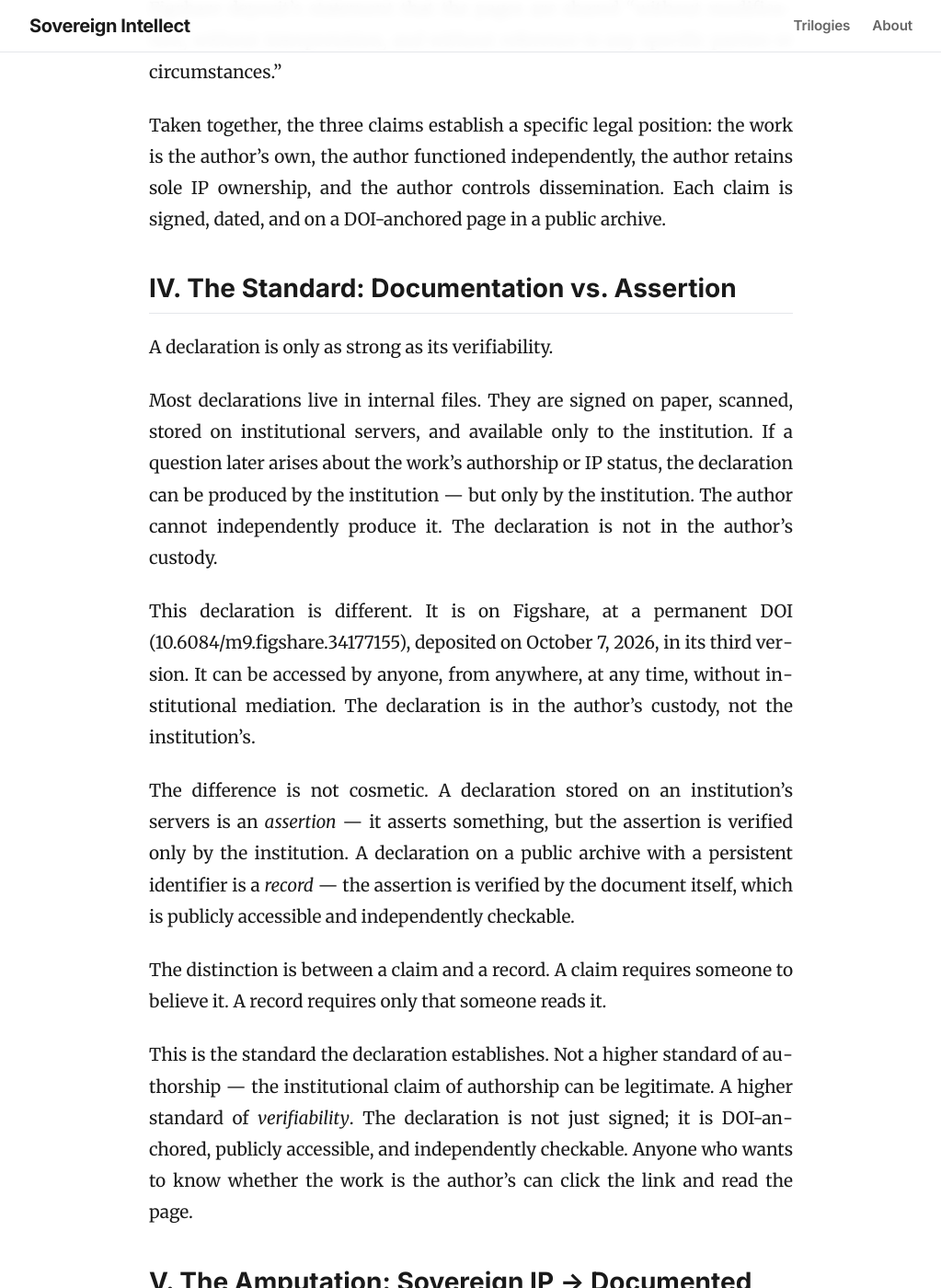
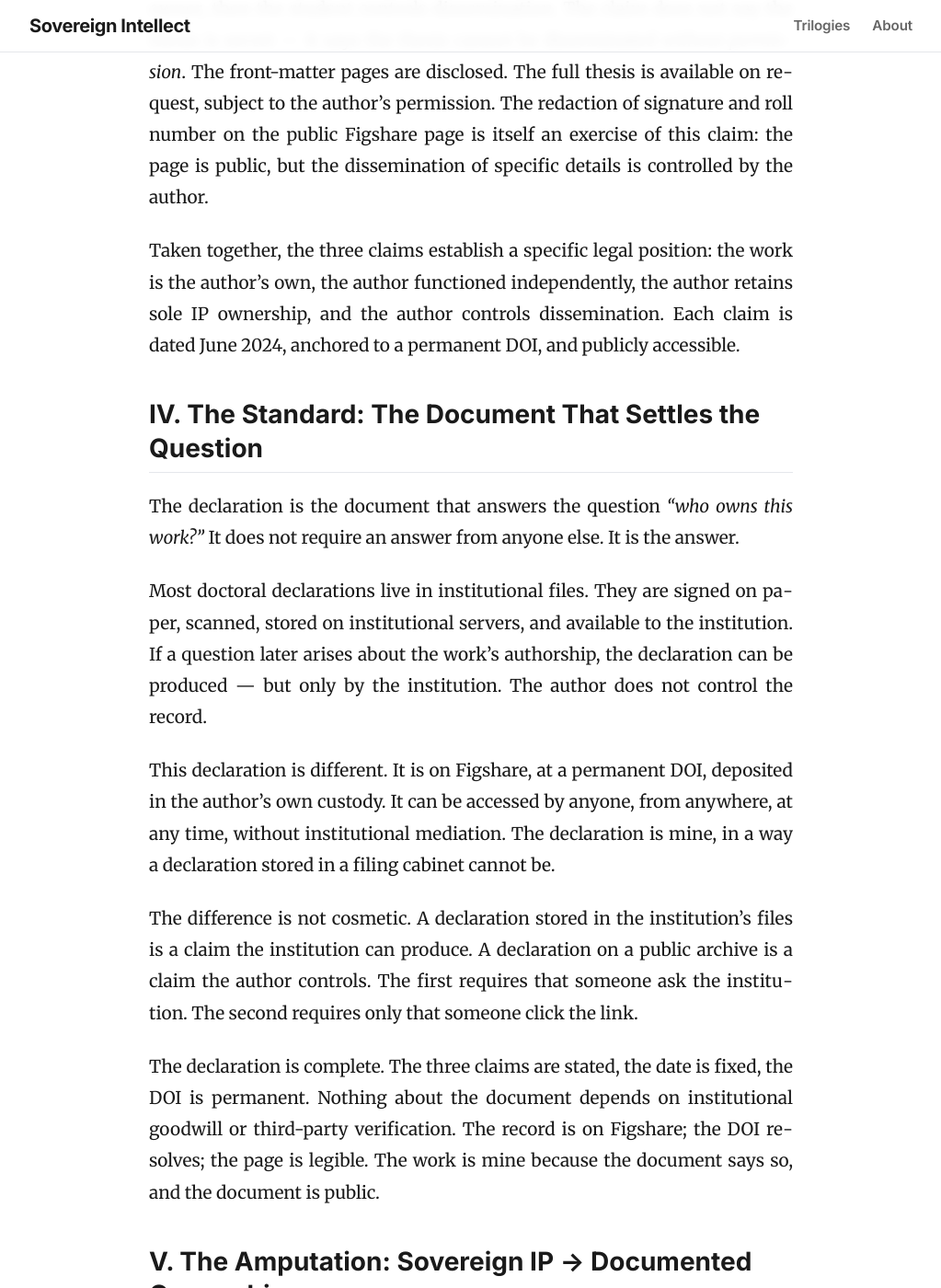
Before and after one commit to pravinkumar-ghodake/sovereign-intellect-blog, a Jekyll site: the page built from _posts/2026-12-06-page-751.md, in a window 1280 px wide and 1400 px high, scrolled down 4169 px. Shown: the whole window at 92% size, without its empty margins (128-1151 px from the left). Built offline with Jekyll 4.4.1, drawn with Linux system fonts in a browser that asks for light colours; some of the changed text lies outside the part shown.

Commit message:
Update 2026-12-06-page-751.md

```diff
--- a/_posts/2026-12-06-page-751.md
+++ b/_posts/2026-12-06-page-751.md
@@ -18,7 +18,7 @@ tags: [declaration, authorship, intellectual-property, figshare, independence, l
 
 Part I described the artifact — 828 pages, one author, three disclosed pages. Part II described the metric — the number that proves the work is original. This essay is about the declaration — the page that says the work is *whose*.
 
-Together, the three essays examine the thesis from three angles: what it is, how it was measured, and who owns it. The order is not accidental. Scale can be faked. Originality can be checked. Ownership is the one claim that cannot be verified by the work itself — it requires a document.
+Together, the three essays examine the thesis from three angles: what it is, how it was measured, and who owns it. Scale can be faked. Originality can be checked. Ownership is the one claim that is settled by a document — and by the document alone.
 
 </div>
 
@@ -28,9 +28,9 @@ Together, the three essays examine the thesis from three angles: what it is, how
 
 The most important page in an 828-page document is not page 1.
 
-Page 1 is the title. Page vii is the philosophy. Page iii is the copyright. But the page that makes the other 827 pages legally meaningful is page 751. The declaration.
+Page 1 is the title. Page vii is the philosophy. Page iii is the copyright. But the page that makes the other 827 pages legally mine is page 751. The declaration.
 
-Here is why. Page 1 announces the work. Page vii frames it. Page iii claims copyright. But none of these pages says, in the formal, signed, legally specific way that a declaration says it, that the work is the author's. The copyright page says "© 2024." The declaration says what that copyright *means*, in three specific statements, signed and dated, with the author's roll number on the line below.
+Here is why. Page 1 announces the work. Page vii frames it. Page iii claims copyright. But none of these pages says, in the formal, signed, legally specific way that a declaration says it, that the work is the author's. The copyright page says "© 2024." The declaration says what that copyright *means*, in three specific statements, dated June 2024, with the author's signature on the line below.
 
 A thesis without a declaration is a document. A thesis with a declaration is a legal claim.
 
@@ -40,9 +40,9 @@ A thesis without a declaration is a document. A thesis with a declaration is a l
 
 <div align="justify" markdown="1">
 
-The declaration page contains two distinct declarations, followed by signature, name, and roll number fields.
+The declaration page contains two distinct declarations.
 
-The first is a statement of academic integrity. It affirms that the written submission represents the author's own ideas in the author's own words; that where the ideas or words of others have been included, the original sources have been adequately cited and referenced; that all principles of academic honesty and integrity have been adhered to; that no idea, data, fact, or source has been misrepresented, fabricated, or falsified. It closes with the standard warning: any violation would be grounds for disciplinary action.
+The first is a statement of academic integrity. It affirms that the written submission represents the author's own ideas in the author's own words; that where the ideas or words of others have been included, the original sources have been adequately cited and referenced; that all principles of academic honesty and integrity have been adhered to; that no idea, data, fact, or source has been misrepresented, fabricated, or falsified.
 
 The second is a statement of independence and intellectual property ownership. It makes three statements that are, in the context of modern doctoral research, unusual.
 
@@ -54,7 +54,7 @@ The third: *"It is hereby mandated that formal permission must be obtained from
 
 These are not routine declaration language. The standard doctoral declaration affirms that the work is the student's own and that all sources are cited. It does not typically affirm that the student functioned independently, that the student retains sole IP ownership, or that the student's permission is required for dissemination. These are claims of *independence*, not just authorship — claims of *retained ownership*, not just attribution — claims of *controlled dissemination*, not just citation.
 
-The page is signed. It carries the author's name and roll number. It is dated June 2024, at the Indian Institute of Technology Bombay. And it is on <a href="https://doi.org/10.6084/m9.figshare.34177155" target="_blank">Figshare</a>, at a permanent DOI, deposited on October 7, 2026, in its third version.
+The declaration is dated June 2024, at the Indian Institute of Technology Bombay. The signature and roll number fields on the original document are redacted from the public record — a deliberate choice, consistent with the third claim, which requires that dissemination of details requires the author's permission. What remains visible is the declaration text itself: the three claims, the date, the DOI anchor. The page is on <a href="https://doi.org/10.6084/m9.figshare.34177155" target="_blank">Figshare</a>, at a permanent DOI, deposited on October 7, 2026, in its third version.
 
 </div>
 
@@ -62,43 +62,41 @@ The page is signed. It carries the author's name and roll number. It is dated Ju
 
 <div align="justify" markdown="1">
 
-Each of the three claims deserves examination, because each does a different job.
+Each of the three claims does a different job, and each is worth examining in turn.
 
 **Claim 1: Independence.** *"For the most significant part of my PhD program, I have functioned as an independent PhD student."*
 
-This is not a claim about the quality of the work. It is a claim about the conditions of production. A PhD student typically works within a lab, under a supervisor, as part of a research group. The work is shaped by the group's direction, resources, and priorities. To function "as an independent PhD student" is to have produced the work without those conditions — or, at least, without those conditions for the most significant part of the program. The claim does not say the supervisor was absent; it says the work was not dependent on the supervisor's direction in the way that standard doctoral work is.
+This is a claim about the conditions of production. A PhD student typically works within a lab, under a supervisor, as part of a research group. The work is shaped by the group's direction, resources, and priorities. To function "as an independent PhD student" is to have produced the work without those conditions — or, at least, without those conditions for the most significant part of the program.
 
-The claim is signed and dated. It is not a boast; it is a legal statement.
+The claim is specific about what that independence means. The derivations, the code, the computational experiments, and the analytical work were produced independently — not as part of a lab group with shared infrastructure, not within a larger research program, but from a hostel room, under the conditions that most doctoral research does not require its students to demonstrate. The independence is not metaphorical. It is the actual condition under which 828 pages were produced.
 
 **Claim 2: Sole ownership.** *"I retain sole ownership of the intellectual property rights pertaining to the research documented in this thesis."*
 
 This claim is stronger than it appears. In many institutional contexts, the IP arising from doctoral research is co-owned by the institution, or assigned to the institution, or licensed to the institution under the terms of the student's enrollment. The claim asserts the opposite: sole ownership rests with the student. Not shared. Not assigned. Not licensed. Sole.
 
-The claim is legally significant because it establishes the student as the *sole* claimant of the IP — meaning any future licensing, commercialization, or dispute must involve the student as the primary party. The institution is not a co-claimant. The supervisor is not a co-claimant. The research group is not a co-claimant. The student is the sole owner.
+The claim is legally significant because it establishes the student as the sole claimant of the IP — meaning any future licensing, commercialization, or dispute involves the student as the primary party. The institution is not a co-claimant. The research group is not a co-claimant. The student is the sole owner.
 
 **Claim 3: Permission requirement.** *"Formal permission must be obtained from me, the student, prior to the dissemination of any details thereof."*
 
-This claim is the operational expression of claim 2. If the student is the sole owner, then the student controls dissemination. The claim does not say the thesis is secret — it says the thesis cannot be disseminated *without permission*. The front-matter pages are disclosed. The full thesis is available on request, subject to the author's permission. This is consistent with the Figshare deposit's statement that the pages are shared "without modification, without interpretation, and without reference to any specific parties or circumstances."
+This claim is the operational expression of claim 2. If the student is the sole owner, then the student controls dissemination. The claim does not say the thesis is secret — it says the thesis cannot be disseminated *without permission*. The front-matter pages are disclosed. The full thesis is available on request, subject to the author's permission. The redaction of signature and roll number on the public Figshare page is itself an exercise of this claim: the page is public, but the dissemination of specific details is controlled by the author.
 
-Taken together, the three claims establish a specific legal position: the work is the author's own, the author functioned independently, the author retains sole IP ownership, and the author controls dissemination. Each claim is signed, dated, and on a DOI-anchored page in a public archive.
+Taken together, the three claims establish a specific legal position: the work is the author's own, the author functioned independently, the author retains sole IP ownership, and the author controls dissemination. Each claim is dated June 2024, anchored to a permanent DOI, and publicly accessible.
 
 </div>
 
-## IV. The Standard: Documentation vs. Assertion
+## IV. The Standard: The Document That Settles the Question
 
 <div align="justify" markdown="1">
 
-A declaration is only as strong as its verifiability.
+The declaration is the document that answers the question *"who owns this work?"* It does not require an answer from anyone else. It is the answer.
 
-Most declarations live in internal files. They are signed on paper, scanned, stored on institutional servers, and available only to the institution. If a question later arises about the work's authorship or IP status, the declaration can be produced by the institution — but only by the institution. The author cannot independently produce it. The declaration is not in the author's custody.
+Most doctoral declarations live in institutional files. They are signed on paper, scanned, stored on institutional servers, and available to the institution. If a question later arises about the work's authorship, the declaration can be produced — but only by the institution. The author does not control the record.
 
-This declaration is different. It is on Figshare, at a permanent DOI (10.6084/m9.figshare.34177155), deposited on October 7, 2026, in its third version. It can be accessed by anyone, from anywhere, at any time, without institutional mediation. The declaration is in the author's custody, not the institution's.
+This declaration is different. It is on Figshare, at a permanent DOI, deposited in the author's own custody. It can be accessed by anyone, from anywhere, at any time, without institutional mediation. The declaration is mine, in a way a declaration stored in a filing cabinet cannot be.
 
-The difference is not cosmetic. A declaration stored on an institution's servers is an *assertion* — it asserts something, but the assertion is verified only by the institution. A declaration on a public archive with a persistent identifier is a *record* — the assertion is verified by the document itself, which is publicly accessible and independently checkable.
+The difference is not cosmetic. A declaration stored in the institution's files is a claim the institution can produce. A declaration on a public archive is a claim the author controls. The first requires that someone ask the institution. The second requires only that someone click the link.
 
-The distinction is between a claim and a record. A claim requires someone to believe it. A record requires only that someone reads it.
-
-This is the standard the declaration establishes. Not a higher standard of authorship — the institutional claim of authorship can be legitimate. A higher standard of *verifiability*. The declaration is not just signed; it is DOI-anchored, publicly accessible, and independently checkable. Anyone who wants to know whether the work is the author's can click the link and read the page.
+The declaration is complete. The three claims are stated, the date is fixed, the DOI is permanent. Nothing about the document depends on institutional goodwill or third-party verification. The record is on Figshare; the DOI resolves; the page is legible. The work is mine because the document says so, and the document is public.
 
 </div>
 
@@ -108,13 +106,11 @@ This is the standard the declaration establishes. Not a higher standard of autho
 
 The institutional vocabulary for this is *sovereign IP*. The phrase describes a state of ownership: the IP is sovereign in the sense that it is held by the sovereign — by the state, or by an institution acting in the state's name, or by a research program aligned with the state's interests. Sovereign IP is IP that is defended by the sovereign.
 
-Drop the modifier. What is left is **documented ownership**.
+Drop the modifier. What is left is **documented ownership** — an ownership that is real because the document records it, not because a state guarantees it. The work is mine because the document says so, and the document is public. That is the whole of the claim.
 
-Documented ownership is different from sovereign IP in one specific way. Sovereign IP requires the sovereign. Documented ownership requires only the document. A sovereign IP claim is defended by the state's power; a documented ownership claim is defended by the document's existence. The first requires a system; the second requires only a link.
+Sovereign IP requires a sovereign. Documented ownership requires only the document. The first is defended by power; the second is defended by the record's existence. The first requires a system that recognizes the claim. The second requires only that the record be readable.
 
-This is what the declaration establishes. Not sovereignty. Documentation. The work is the author's because the author's name is on a signed page, dated June 2024, on a public archive, at a permanent DOI. The claim does not require anyone's protection. It requires only that the document be read.
-
-This is the form of ownership that survives in the long run. Sovereign IP claims are only as durable as the sovereign. Documented ownership claims are durable as long as the document exists. The document is on Figshare. The DOI is permanent. The record is public.
+This is what my declaration establishes. Not sovereignty. Documentation. The work is mine because my name is on a page, dated June 2024, on a public archive, at a permanent DOI. The record is mine. The claim is mine. No one else needs to authorize it.
 
 </div>
 
```
